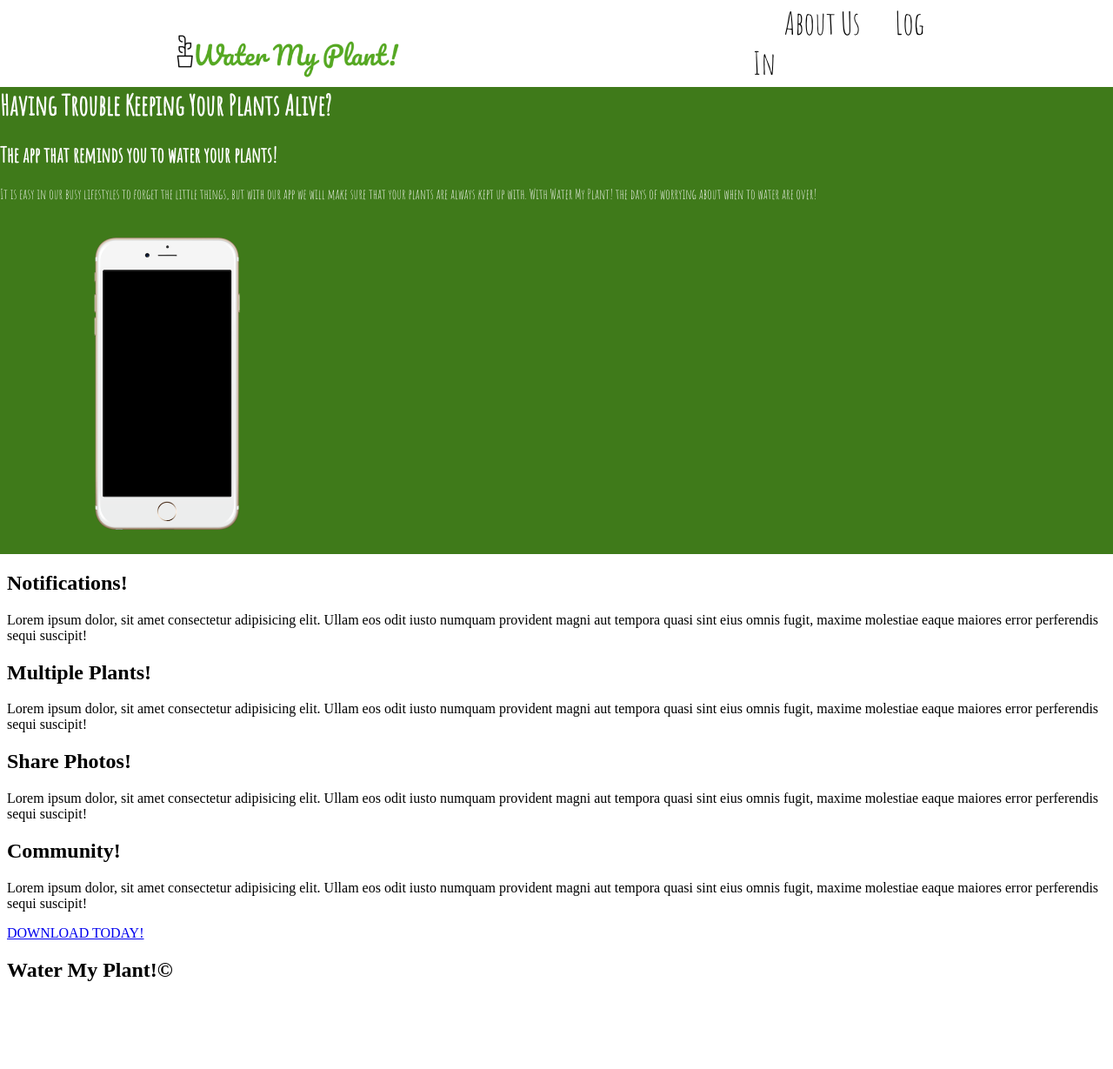
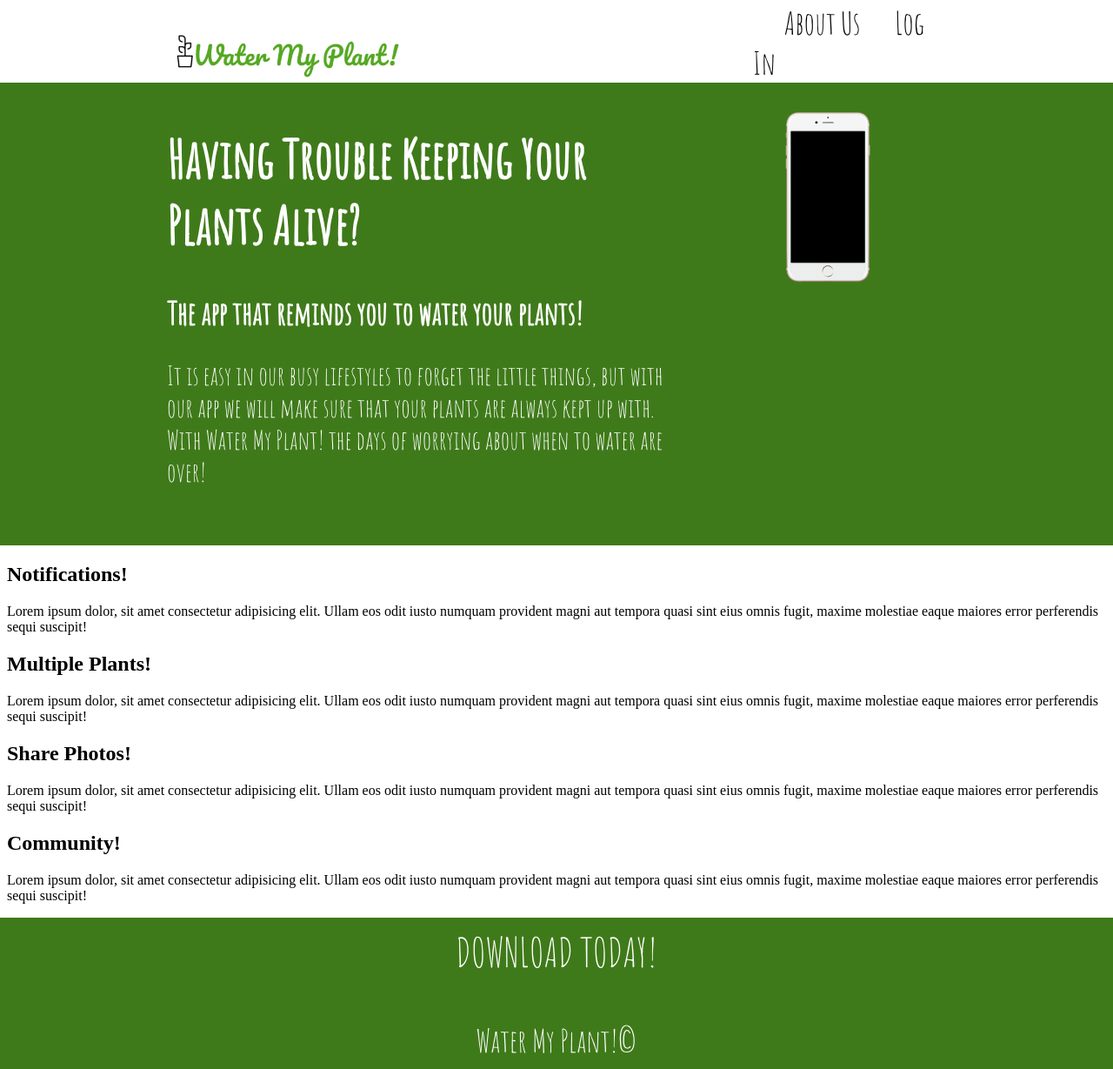
Before and after one commit to bw-water-plants/WEB-UI-II, a plain HTML site: page index.html in a window 1280 px wide. Shown: the part 5-1234 px from the top of the page at 87% size. Before the commit the page ends 1154 px from the top, so only its background shows below. Drawn offline with Linux system fonts and the light colour scheme.

Commit message:
middle bar and footer complete desktop

```diff
--- a/components/footer/footer.less
+++ b/components/footer/footer.less
@@ -1,4 +1,33 @@
 footer {
+    .footer-container {
+        background-color: rgb(63, 122, 26);
+        margin-left: -8px;
+        margin-right: -8px;
+        color: white;
+    }
+    h2, a {
+        .fontAmatic;
+        text-align: center;
+        font-weight: 100;
+        font-size: 36px;
+        padding: 10px;
+    }
+    h2 {
+        margin-bottom: 0px;
+    }
+    a {
+        display: flex;
+        justify-content: center;
+        text-decoration: none;
+        font-size: 46px;
+        color: white;
+    }
+    a:hover {
+        text-decoration: line-through;
+    }
+    a:visited {
+        color: white;
+    }
     @media @mobile {
         .footer-container {
             background-color: rgb(63, 122, 26);
--- a/components/middle-bar/middle-bar.less
+++ b/components/middle-bar/middle-bar.less
@@ -1,14 +1,54 @@
 body {
     .bar {
         background-color: rgb(63, 122, 26);
-        margin-top: -16px;
         margin-left: -8px;
         margin-right: -8px;
         .fontAmatic;
         color: white;
-        .phone {
-            width: 30%;
+        .container {
+            display: flex;
+            flex-direction: row;
+            justify-content: space-between;
+            margin-left: 15%;
+            margin-right: 15%;
+        .container-left {
+            padding-right: 60px;
+            h1 {
+                font-size: 60px;
+                padding-top: 10px;
+            }
+            h2 {
+                font-size: 36px;
+            }
+            p {
+                font-size: 30px;
+                padding-bottom: 36px;
+            }
         }
+        .container-right {
+            padding-top: 20px;
+            .phone {
+                width: 90%;
+            }
+        }
+    }
+    .about-container {
+        display: flex;
+        justify-content: center;
+        margin-left: 15%;
+        margin-right: 15%;
+        .about-text {
+            text-align: center;
+            h1 {
+                font-size: 60px;
+                padding-top: 10px;
+            }
+            p {
+                font-size: 30px;
+                padding-bottom: 36px;
+            }
+        }
+    }
     }
     @media @mobile {
     .bar {
```
Also changed, not shown: about/about.html (+2 -5 lines), css/index.css.
